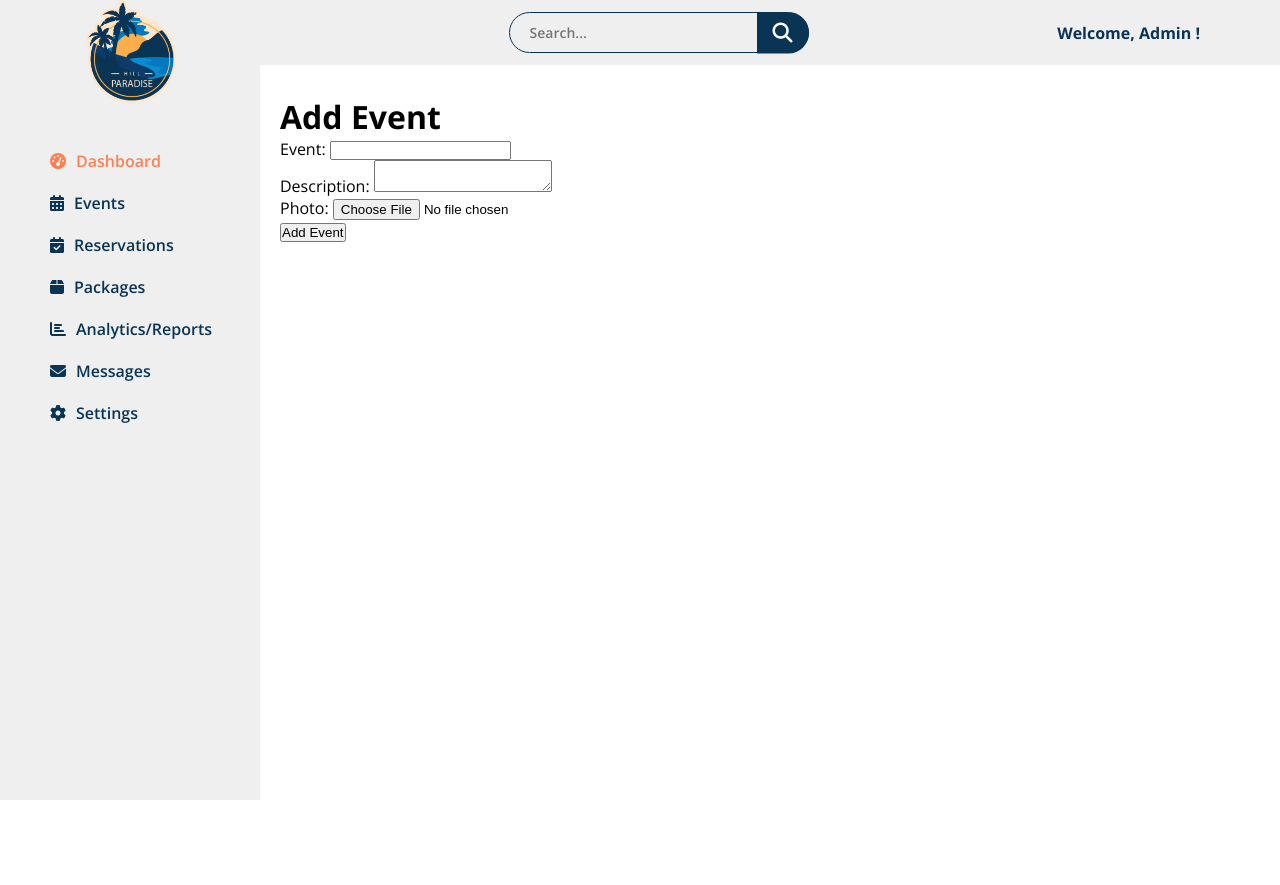
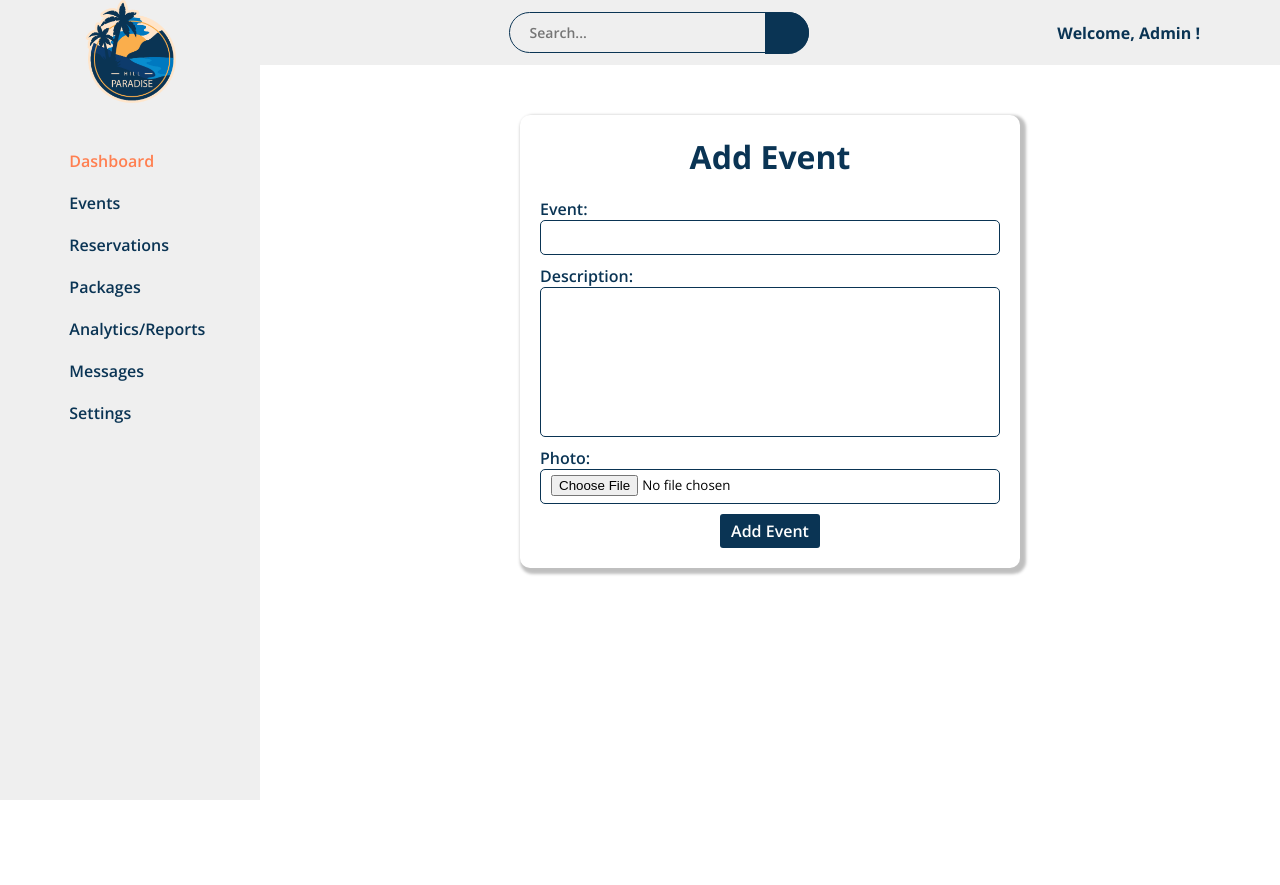
Before and after one commit to KiranSR99/REMS_project, a PHP site: page /dashboard/add-event.php in a window 1280 px wide. Before the commit the page ends 800 px from the top, so only its background shows below. Run offline with PHP 8.4, Linux system fonts and the light colour scheme.

Commit message:
CSS added to the event addition and edit form.

```diff
--- a/CSS/dashboard.css
+++ b/CSS/dashboard.css
@@ -13,9 +13,6 @@
     margin: 0;
     padding: 0;
     box-sizing: border-box;
-}
-
-body {
     font-family: 'Open Sans', sans-serif;
 }
 
@@ -156,7 +153,7 @@ li {
     color: var(--thirty);
 }
 
-.main-content main {
+.main-content .container {
     margin-top: 30px;
     padding: 0 20px;
     min-height: calc(100vh - 30px);
@@ -191,11 +188,6 @@ li {
 
 
 /* ========== CSS FOR EVENTS PAGE STARTS HERE ========== */
-.main-content .container {
-    margin-top: 30px;
-    padding: 0 20px;
-    min-height: calc(100vh - 30px);
-}
 
 .add-event a {
     float: left;
@@ -216,7 +208,7 @@ li {
     border-collapse: separate;
     border-spacing: 0;
     width: 100%;
-    margin: 0 auto;
+    margin: 0 auto 100px;
     border-radius: 10px;
     overflow: hidden;
 }
@@ -271,7 +263,7 @@ li {
     display: block;
     width: 45px;
     height: 20px;
-    background-color: #565656;
+    background-color: #c5bdbd;
     border-radius: 50px;
     cursor: pointer;
     transition: background-color 200ms linear;
@@ -280,7 +272,7 @@ li {
 .toggle-btn label::before {
     position: absolute;
     content: "";
-    top: 51%;
+    top: 50%;
     left: 2px;
     transform: translateY(-50%);
     display: block;
@@ -311,7 +303,7 @@ li {
     align-items: center;
 }
 
-.main-content .delete-form p{
+.main-content .delete-form p {
     margin-bottom: 10px;
 }
 
@@ -331,7 +323,8 @@ li {
     border-radius: 4px;
     cursor: pointer;
 }
-.delete-buttons a{
+
+.delete-buttons a {
     text-decoration: none;
     background-color: #2dc42d;
 }
@@ -346,27 +339,30 @@ li {
 
 
 /* ========== CSS FOR LOGIN PAGE STARTS HERE ========== */
-.body-main{
+.body-main {
     display: grid;
     place-items: center;
     height: 100vh;
 }
-.body-main .container{
-    box-shadow: 3px 3px 3px 3px  rgba(0, 0, 0, 0.25);
+
+.body-main .container {
+    box-shadow: 3px 3px 3px 3px rgba(0, 0, 0, 0.25);
     background-color: #fff;
     padding: 20px;
     border-radius: 10px;
     width: 350px;
 }
-.row label{
+
+.row label {
     color: var(--thirty);
 }
-.body-main label{
+
+.body-main label {
     display: block;
     font-weight: 700;
 }
 
-.body-main input{
+.body-main input {
     padding: 0 10px;
     height: 35px;
     width: 100%;
@@ -378,27 +374,31 @@ li {
 
 }
 
-.body-main h1{
+.body-main h1 {
     color: var(--thirty);
     display: flex;
     justify-content: center;
     margin-bottom: 10px;
 }
-.body-main .checkbox-row{
+
+.body-main .checkbox-row {
     font-size: small;
     color: #565656;
     display: flex;
     justify-content: space-between;
 }
-.body-main .remember{
+
+.body-main .remember {
     display: flex;
 }
-.body-main .remember input{
+
+.body-main .remember input {
     height: 18px;
     width: 18px;
     margin-right: 5px;
 }
-.body-main .login-submit{
+
+.body-main .login-submit {
     display: flex;
     margin: 0 auto;
     color: #fff;
@@ -410,15 +410,86 @@ li {
     cursor: pointer;
     border: 1px solid transparent;
 }
-.body-main .login-submit:hover{
+
+.body-main .login-submit:hover {
     background-color: #fff;
     border: 1px solid var(--thirty);
     color: var(--thirty);
     border-color: var(--thirty);
 }
 
-.body-main .checkbox-row a{
+.body-main .checkbox-row a {
     color: var(--thirty);
 }
 
 /* ========== CSS FOR LOGIN PAGE ENDS HERE ========== */
+
+
+
+/* ========== CSS FOR ADD EVENT PAGE STARTS HERE ========== */
+
+.container .event-form {
+    margin: 50px auto;
+    box-shadow: 3px 3px 3px 3px rgba(0, 0, 0, 0.25);
+    width: 500px;
+    padding: 20px;
+    border-radius: 10px;
+}
+
+.event-form h1 {
+    text-align: center;
+    color: var(--thirty);
+}
+
+.event-form form {
+    margin-top: 20px;
+}
+
+.event-form .form-group {
+    display: flex;
+    flex-direction: column;
+    margin-bottom: 10px;
+}
+
+.event-form .form-group label {
+    color: var(--thirty);
+    font-weight: 600;
+}
+
+.event-form .form-group input,
+.event-form .form-group textarea {
+    border-radius: 5px;
+    border: 1px solid var(--thirty);
+    height: 35px;
+    outline: none;
+    padding: 5px 10px;
+}
+
+.event-form .form-group textarea {
+    height: 150px;
+    resize: none;
+}
+
+.event-form .form-group input:focus,
+.event-form .form-group textarea:focus {
+    border: 1px solid var(--ten);
+}
+.btn {
+    background-color: var(--thirty);
+    display: block;
+    margin: 0 auto;
+    color: #fff;
+    font-size: 16px;
+    font-weight: 600;
+    border-radius: 3px;
+    padding: 5px 10px;
+    border: 1px solid transparent;
+}
+
+.btn:hover {
+    background-color: #fff;
+    border-color: var(--thirty);
+    color: var(--thirty);
+}
+
+/* ========== CSS FOR ADD EVENT PAGE ENDS HERE ========== */
--- a/JS/dashboard.js
+++ b/JS/dashboard.js
@@ -2,7 +2,6 @@
 
 const searchInput = document.getElementById("search-input");
 const clearButton = document.getElementById("clear-button");
-
 
 searchInput.addEventListener("input", function () {
     if (searchInput.value.length > 0) {
--- a/config/database.php
+++ b/config/database.php
@@ -165,6 +165,7 @@ class database
             $eventStatus = $row['status'];
             $eventTitle = $row['event'];
             $eventDescription = $row['description'];
+            $eventPhoto = $row['photo'];
 
             echo '<tr>';
             // Hide toggle button if delete operation is requested
@@ -179,6 +180,7 @@ class database
             echo '<td>' . $eventId . '</td>';
             echo '<td>' . $eventTitle . '</td>';
             echo '<td>' . $eventDescription . '</td>';
+            echo '<td><img src="uploadedImages/' . $eventPhoto. '" alt="EventPhoto" width="100"></td>';
             // Hide edit and delete buttons if delete operation is requested
             if ($info !== "delete") {
                 echo '<td>';
--- a/dashboard/add-event.php
+++ b/dashboard/add-event.php
@@ -17,6 +17,7 @@ if(isset($_POST['submit'])){
         'description' => $description,
         'status' => 1,
         'photo' => $photo,
+        'is_visible' => 1
     ];
 
     $res = $conn->insert($table, $data);
@@ -42,6 +43,7 @@ if(isset($_POST['submit'])){
 
     <div class="main-content">
         <div class="container">
+            <div class="event-form">
                 <h1>Add Event</h1>
                 <form method="POST" enctype="multipart/form-data" action="add-event.php">
                     <div class="form-group">
@@ -56,10 +58,10 @@ if(isset($_POST['submit'])){
                         <label for="event_description">Photo:</label>
                         <input type="file" name="photo">
                     </div>
-                <div class="form-group">
-                    <input type="submit" name="submit" value="Add Event">
+                    <input type="submit" class="btn" name="submit" value="Add Event">
+
+                </form>
             </div>
-            </form>
         </div>
     </div>
 
--- a/dashboard/dashboard.php
+++ b/dashboard/dashboard.php
@@ -16,7 +16,7 @@
     ?>
 
     <div class="main-content">
-        <main>
+        <div class="container">
             <div class="stat-cards">
                 <div class="card">
                     <i class="fa-solid fa-users"></i>
@@ -39,7 +39,7 @@
                     <P>Resort Packages</P>
                 </div>
             </div>
-        </main>
+        </div>
     </div>
 </body>
 
```
Also changed, not shown: dashboard/edit-event.php (+5 -5 lines), dashboard/uploadedImages/cityGlimpse.jpg (added), dashboard/uploadedImages/honeymoon.png (added). Lines whose indentation alone changed are shown as unchanged.
